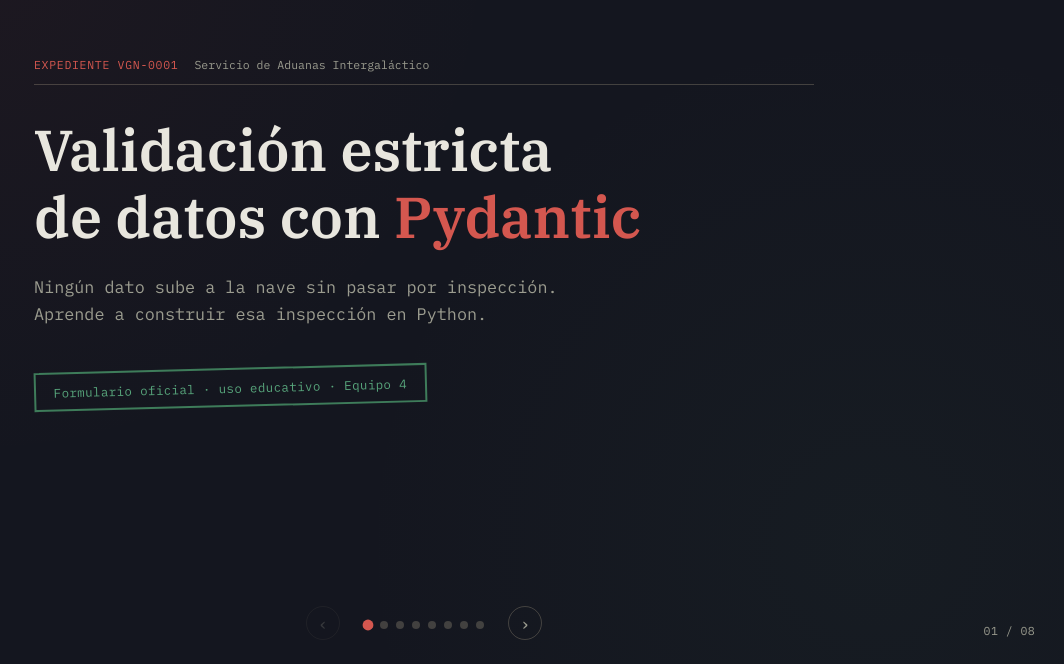
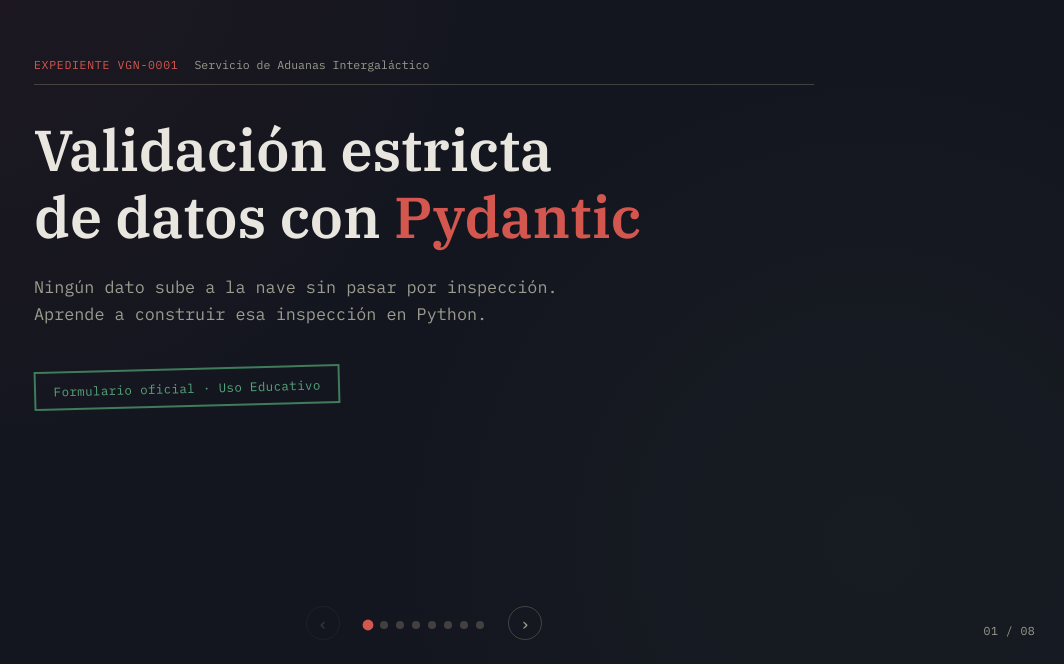
Before and after one commit to HelenDiMo/pildora-bootcamp-pydantic, a React (Vite) app: page / in a window 1280 px wide. Shown: the part 136-800 px from the top of the page, without its empty margins (216-1280 px from the left). Built offline with nearby package versions, Linux system fonts and the light colour scheme.

Commit message:
fix: corregir texto en el sello de la portada

```diff
--- a/src/slides/Slide01Cover.jsx
+++ b/src/slides/Slide01Cover.jsx
@@ -13,7 +13,7 @@
         construir esa inspección en Python.
       </p>
       <div className="cover-stamp">
-        <span>Formulario oficial · uso educativo · Equipo 4</span>
+        <span>Formulario oficial · Uso Educativo</span>
       </div>
     </Slide>
   );
```
